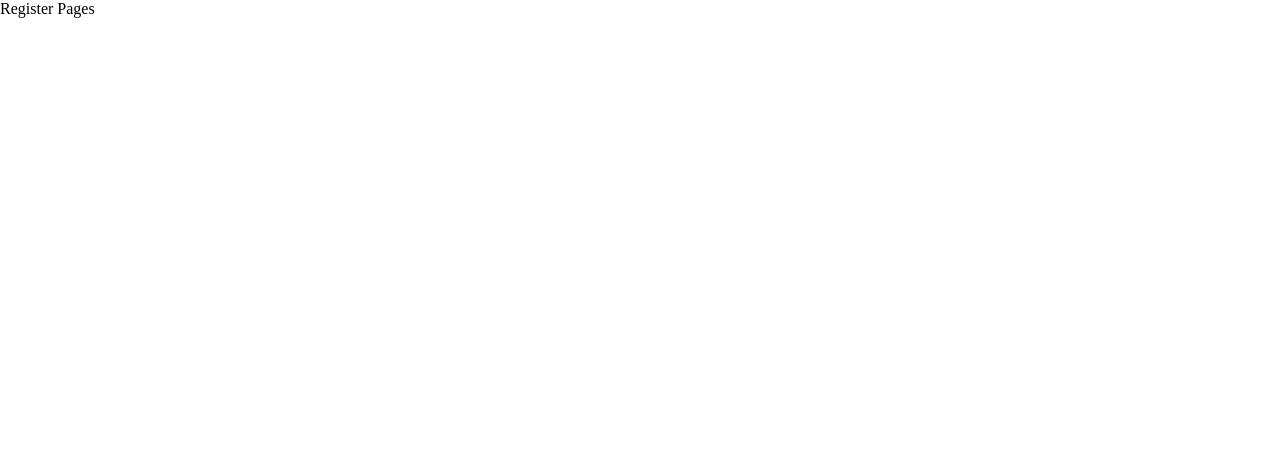
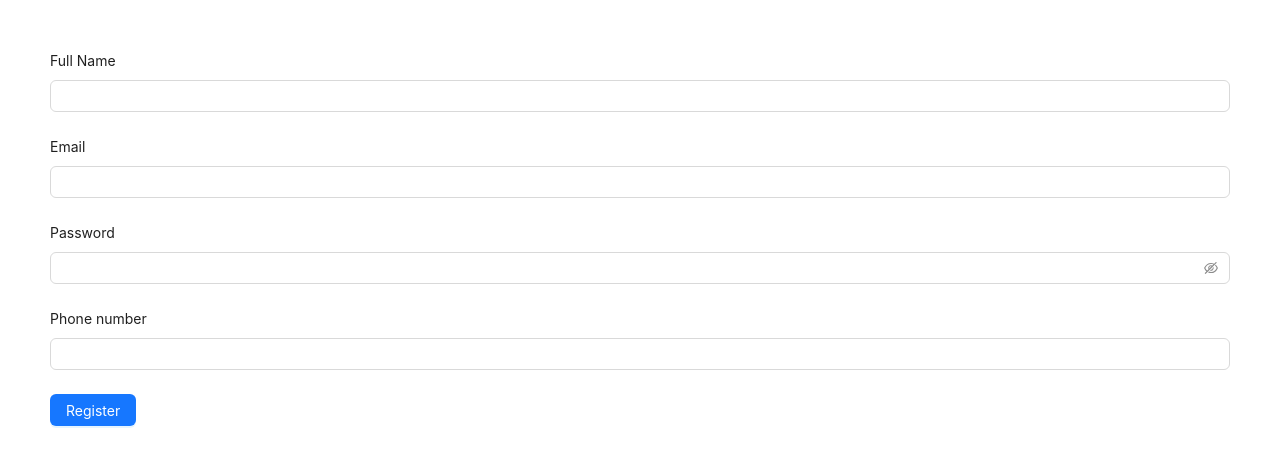
Before and after one commit to Kirito-Yami/Frontend-Book-Store, a React app: page /register in a window 1280 px wide. Shown: the top 466 px of the page. Built offline with nearby package versions, Linux system fonts and the light colour scheme; the HTML template or start-up script is replaced by a standard one.

Commit message:
User Uncontrolled Component give Register

```diff
--- a/src/pages/register.jsx
+++ b/src/pages/register.jsx
@@ -1,8 +1,77 @@
+import { Button, Input, Form } from "antd";
+
 const RegisterPage = ()=>{
+    const [form] = Form.useForm();
+
+    const onFinish = (values) => {
+        console.log(">>> check values: ", values)
+    }
+
     return (
-        <div>
-            Register Pages
-        </div>
+        <Form
+            form={form}
+            layout="vertical"
+            onFinish={onFinish}
+            // onFinishFailed={onFinishFailed}
+        >
+            <div style={{
+                margin: "50px",
+            }}>
+                <Form.Item
+                    label="Full Name"
+                    name="fullName"
+                    // rules={[
+                    //     {
+                    //         required: true,
+                    //         message: 'Please input your username!',
+                    //     },
+                    // ]}
+                >
+                    <Input />
+                </Form.Item>
+                <Form.Item
+                    label="Email"
+                    name="email"
+                    // rules={[
+                    //     {
+                    //         required: true,
+                    //         message: 'Please input your username!',
+                    //     },
+                    // ]}
+                >
+                    <Input />
+                </Form.Item>
+                <Form.Item
+                    label="Password"
+                    name="password"
+                    // rules={[
+                    //     {
+                    //         required: true,
+                    //         message: 'Please input your username!',
+                    //     },
+                    // ]}
+                >
+                    <Input.Password />
+                </Form.Item>
+                <Form.Item
+                    label="Phone number"
+                    name="phone"
+                    // rules={[
+                    //     {
+                    //         required: true,
+                    //         message: 'Please input your username!',
+                    //     },
+                    // ]}
+                >
+                    <Input />
+                </Form.Item>
+                <div>
+                    <Button
+                        onClick={() => form.submit()}
+                        type="primary">Register</Button>
+                </div>
+            </div>
+        </Form>
     )
 }
 
```
